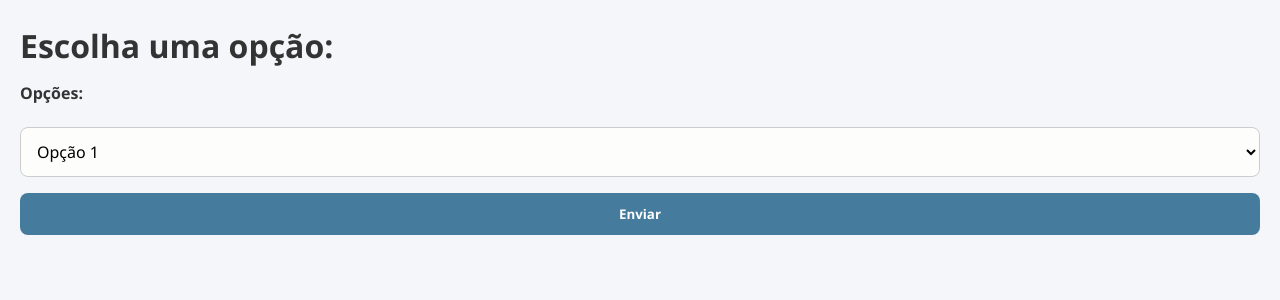
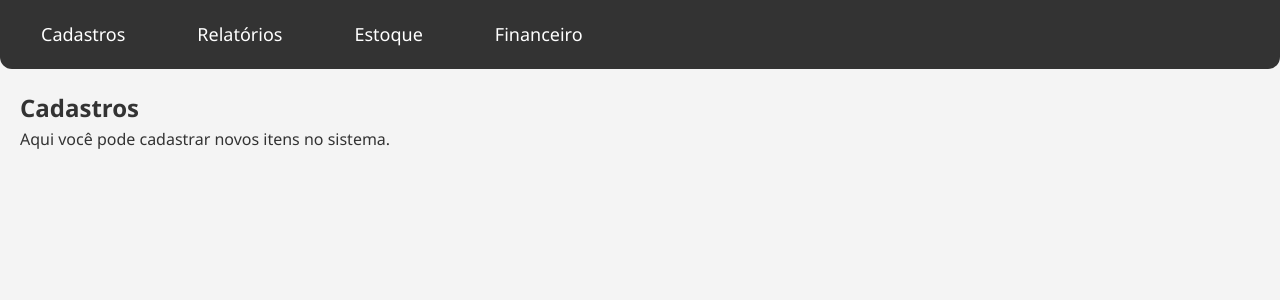
Before and after one commit to AlexC2624/registro, a Flask app: page /teste in a window 1280 px wide. Shown: the top 300 px of the page. Run offline with Flask 3, Linux system fonts and the light colour scheme; parts of the project's set-up code (start-up, migrations or seed data) failed here and were passed over.

Commit message:
troca de nome de variáveis

```diff
--- a/templates/index.html
+++ b/templates/index.html
@@ -13,6 +13,7 @@
 
     <nav>
         <a href="{{ url_for('index') }}">Início</a>
+        <a href="#">Cadastros</a>
         <a href="#">Relatórios</a>
         <a href="#">Estoque</a>
         <a href="#">Financeiro</a>
@@ -22,8 +23,8 @@
         <h2>Cadastro de Animais</h2>
 
         <form method="post" action="{{ url_for('index') }}">
-            <button type="submit" name="acao" value="animal_entrada">➕ Entrada de Animais</button>
-            <button type="submit" name="acao" value="animal_saida">➖ Saída de Animais</button>
+            <button type="submit" name="modo" value="Entrada">➕ Entrada de Animais</button>
+            <button type="submit" name="modo" value="Saída">➖ Saída de Animais</button>
         </form>
 
         <h2>Cadastros Complementares</h2>
--- a/templates/teste.html
+++ b/templates/teste.html
@@ -2,23 +2,78 @@
 <html lang="pt-BR">
 <head>
     <meta charset="UTF-8">
-    <title>Dropdown Exemplo</title>
+    <meta name="viewport" content="width=device-width, initial-scale=1.0">
+    <title>Sistema de Gestão Pecuária</title>
     <link rel="stylesheet" href="{{ url_for('static', filename='style.css') }}">
+    <style>
+        body {
+            font-family: Arial, sans-serif;
+            margin: 0;
+            padding: 0;
+            background-color: #f4f4f4;
+        }
+        nav {
+            background-color: #333;
+            padding: 10px;
+            text-align: center;
+        }
+        nav a {
+            color: white;
+            margin: 0 15px;
+            text-decoration: none;
+            font-size: 18px;
+        }
+        nav a:hover {
+            text-decoration: underline;
+        }
+        section {
+            padding: 20px;
+        }
+        .content {
+            display: none;
+        }
+        .content.active {
+            display: block;
+        }
+    </style>
 </head>
 <body>
-    {% if t %}
-        <h3>{{ t }}</h3>
-    {% endif %}
-    <h1>Escolha uma opção:</h1>
 
-    <form method="POST">
-        <label for="opcao">Opções:</label>
-        <select name="opcao" id="opcao">
-            <option value="opcao1">Opção 1</option>
-            <option value="opcao2">Opção 2</option>
-            <option value="opcao3">Opção 3</option>
-        </select>
-        <button type="submit">Enviar</button>
-    </form>
+    <nav>
+        <a href="#" onclick="showPage('cadastros')">Cadastros</a>
+        <a href="#" onclick="showPage('relatorios')">Relatórios</a>
+        <a href="#" onclick="showPage('estoque')">Estoque</a>
+        <a href="#" onclick="showPage('financeiro')">Financeiro</a>
+    </nav>
+
+    <section id="content">
+        <div id="cadastros" class="content active">
+            <h1>Cadastros</h1>
+            <p>Aqui você pode cadastrar novos itens no sistema.</p>
+        </div>
+        <div id="relatorios" class="content">
+            <h1>Relatórios</h1>
+            <p>Visualize relatórios gerenciais e de desempenho.</p>
+        </div>
+        <div id="estoque" class="content">
+            <h1>Estoque</h1>
+            <p>Gerencie o estoque de insumos e animais.</p>
+        </div>
+        <div id="financeiro" class="content">
+            <h1>Financeiro</h1>
+            <p>Aqui você pode visualizar informações financeiras.</p>
+        </div>
+    </section>
+
+    <script>
+        function showPage(page) {
+            const sections = document.querySelectorAll('.content');
+            sections.forEach(section => {
+                section.classList.remove('active');
+            });
+            document.getElementById(page).classList.add('active');
+        }
+    </script>
+
 </body>
 </html>
```
